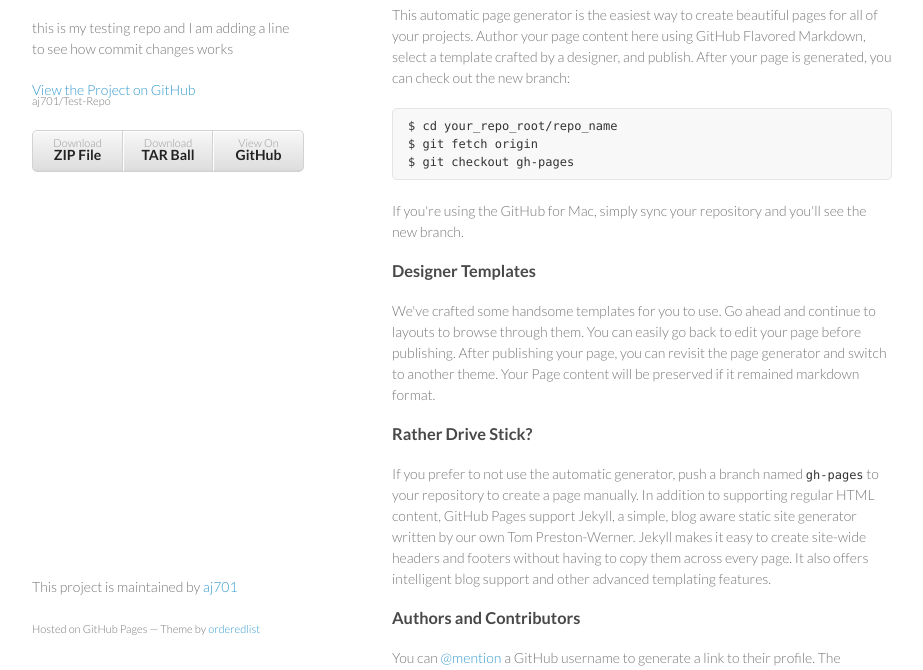
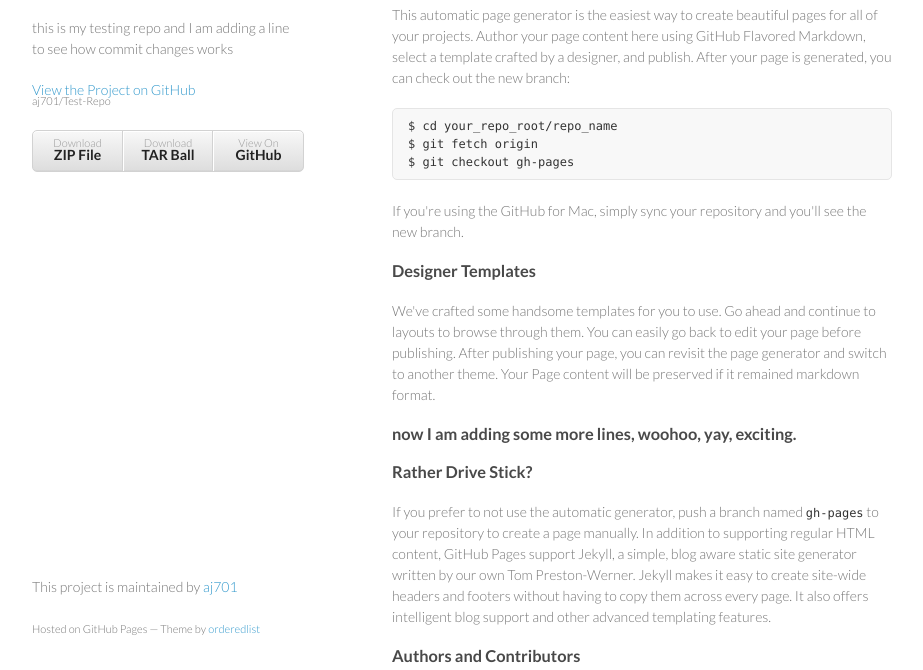
Before and after one commit to aj701/Test-Repo, a plain HTML site: page index.html in a window 1280 px wide. Shown: the part 92-762 px from the top of the page, without its empty margins (178-1101 px from the left). Drawn offline with Linux system fonts and the light colour scheme.

Commit message:
Update index.html

```diff
--- a/index.html
+++ b/index.html
@@ -44,7 +44,7 @@ $ git checkout gh-pages
 <a name="designer-templates" class="anchor" href="#designer-templates"><span class="octicon octicon-link"></span></a>Designer Templates</h3>
 
 <p>We've crafted some handsome templates for you to use. Go ahead and continue to layouts to browse through them. You can easily go back to edit your page before publishing. After publishing your page, you can revisit the page generator and switch to another theme. Your Page content will be preserved if it remained markdown format.</p>
-
+<h3> now I am adding some more lines, woohoo, yay, exciting.</h3>
 <h3>
 <a name="rather-drive-stick" class="anchor" href="#rather-drive-stick"><span class="octicon octicon-link"></span></a>Rather Drive Stick?</h3>
 
```
